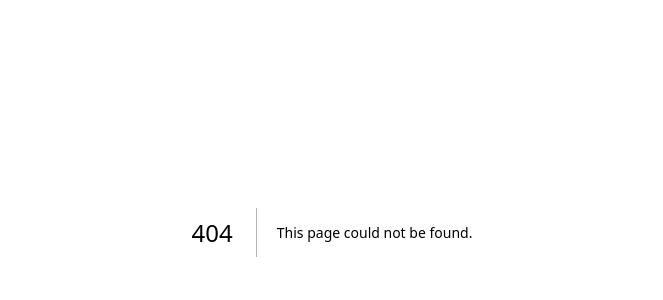
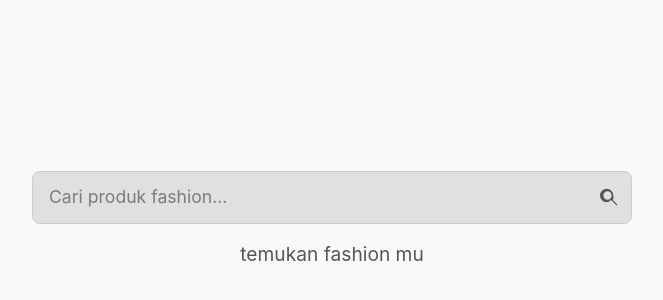
Before and after one commit to ssyaa/fesaryn, a Next.js app: page /search in a window 1280 px wide. Before the commit this address had no page. Shown: the part 168-468 px from the top of the page, without its empty margins (308-971 px from the left). Built offline with nearby package versions, Linux system fonts and the light colour scheme; a web font is replaced by a local one.

Commit message:
raja_ongkir

```diff
--- /dev/null
+++ b/src/app/search/page.tsx
@@ -0,0 +1,112 @@
+import React, { useState, useEffect } from 'react';
+
+interface Product {
+    id: number;
+    name: string;
+  // tambahkan properti lain kalau ada
+}
+
+export default function SearchPage() {
+    const [query, setQuery] = useState('');
+    const [products, setProducts] = useState<Product[]>([]);
+    const [loading, setLoading] = useState(false);
+
+    useEffect(() => {
+        if (query.length === 0) {
+        setProducts([]);
+        return;
+        }
+
+        setLoading(true);
+
+        const delayDebounceFn = setTimeout(() => {
+        fetch(`/api/products/search?q=${encodeURIComponent(query)}`)
+            .then(res => res.json())
+            .then(data => {
+            setProducts(data);
+            setLoading(false);
+            });
+        }, 300); // debounce 300ms supaya gak spam API tiap huruf
+
+        return () => clearTimeout(delayDebounceFn);
+    }, [query]);
+
+    return (
+        <div
+        style={{
+            minHeight: '100vh',
+            display: 'flex',
+            flexDirection: 'column',
+            justifyContent: 'center',
+            alignItems: 'center',
+            padding: '2rem',
+            backgroundColor: '#f9f9f9',
+        }}
+        >
+        {/* Search box */}
+        <div style={{ position: 'relative', width: '100%', maxWidth: 600 }}>
+            <input
+            type="text"
+            placeholder="Cari produk fashion..."
+            value={query}
+            onChange={(e) => setQuery(e.target.value)}
+            style={{
+                width: '100%',
+                padding: '12px 40px 12px 16px',
+                borderRadius: 8,
+                border: '1px solid #ccc',
+                backgroundColor: '#e0e0e0',
+                fontSize: '1.1rem',
+                outline: 'none',
+            }}
+            />
+            {/* Icon kaca pembesar */}
+            <svg
+            xmlns="http://www.w3.org/2000/svg"
+            style={{
+                position: 'absolute',
+                right: 12,
+                top: '50%',
+                transform: 'translateY(-50%)',
+                width: 20,
+                height: 20,
+                fill: '#555',
+            }}
+            viewBox="0 0 24 24"
+            >
+            <path d="M21 20l-5.586-5.586A7.953 7.953 0 0016 9a8 8 0 10-8 8 7.953 7.953 0 005.414-2.586L20 21zM4 9a5 5 0 115 5 5.006 5.006 0 01-5-5z" />
+            </svg>
+        </div>
+
+        {/* Text di bawah search */}
+        <p style={{ marginTop: 16, fontSize: '1.2rem', color: '#555' }}>
+            temukan fashion mu
+        </p>
+
+        {/* List produk */}
+        <div style={{ marginTop: 24, width: '100%', maxWidth: 600 }}>
+            {loading && <p>Loading...</p>}
+            {!loading && products.length === 0 && query.length > 0 && (
+            <p>Tidak ada produk yang ditemukan.</p>
+            )}
+            <ul style={{ listStyle: 'none', padding: 0 }}>
+            {products.map((product) => (
+                <li
+                key={product.id}
+                style={{
+                    padding: '8px 12px',
+                    borderBottom: '1px solid #ddd',
+                    fontSize: '1rem',
+                    backgroundColor: '#fff',
+                    borderRadius: 4,
+                    marginBottom: 6,
+                }}
+                >
+                {product.name}
+                </li>
+            ))}
+            </ul>
+        </div>
+        </div>
+    );
+}
```
